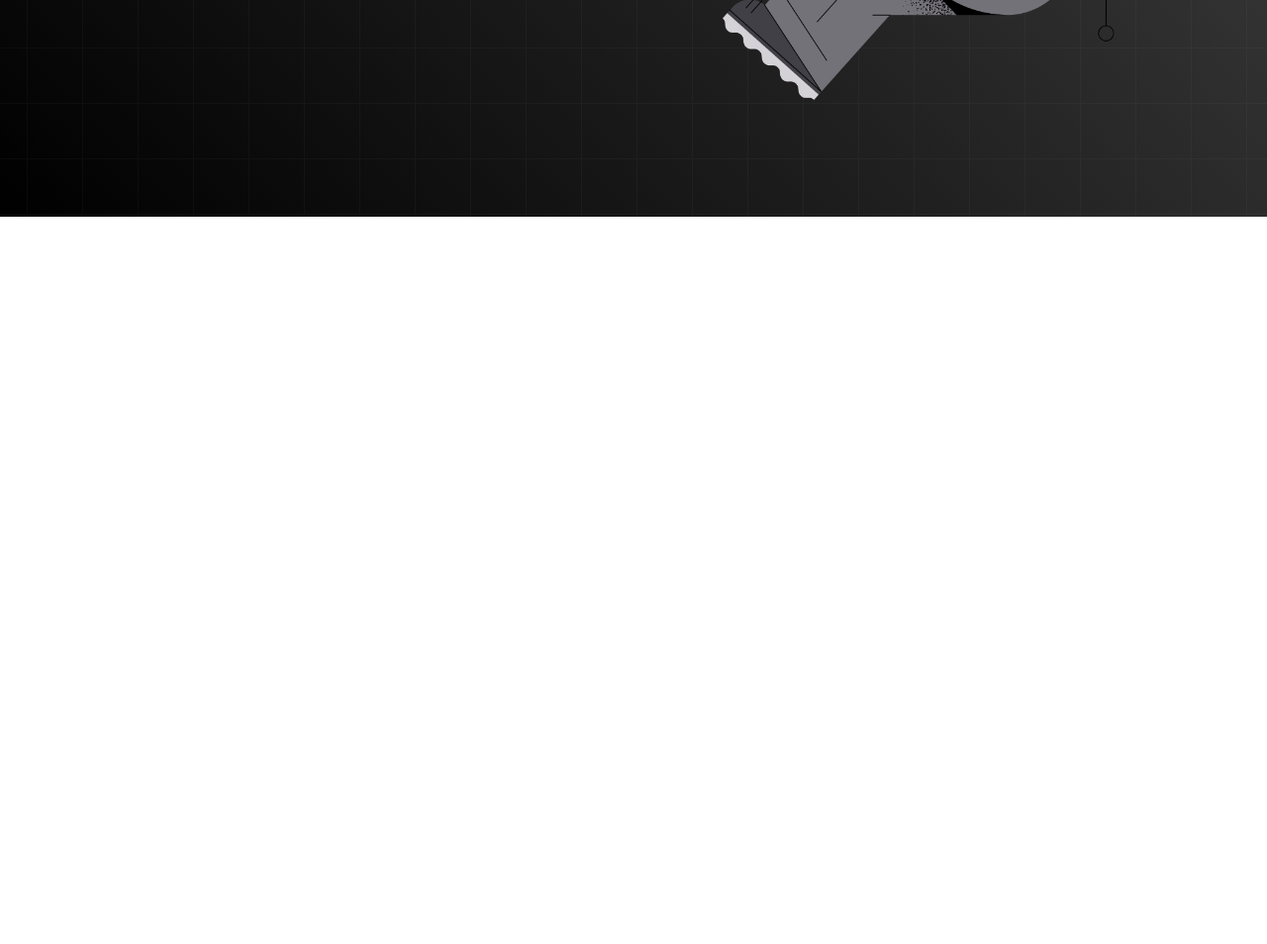
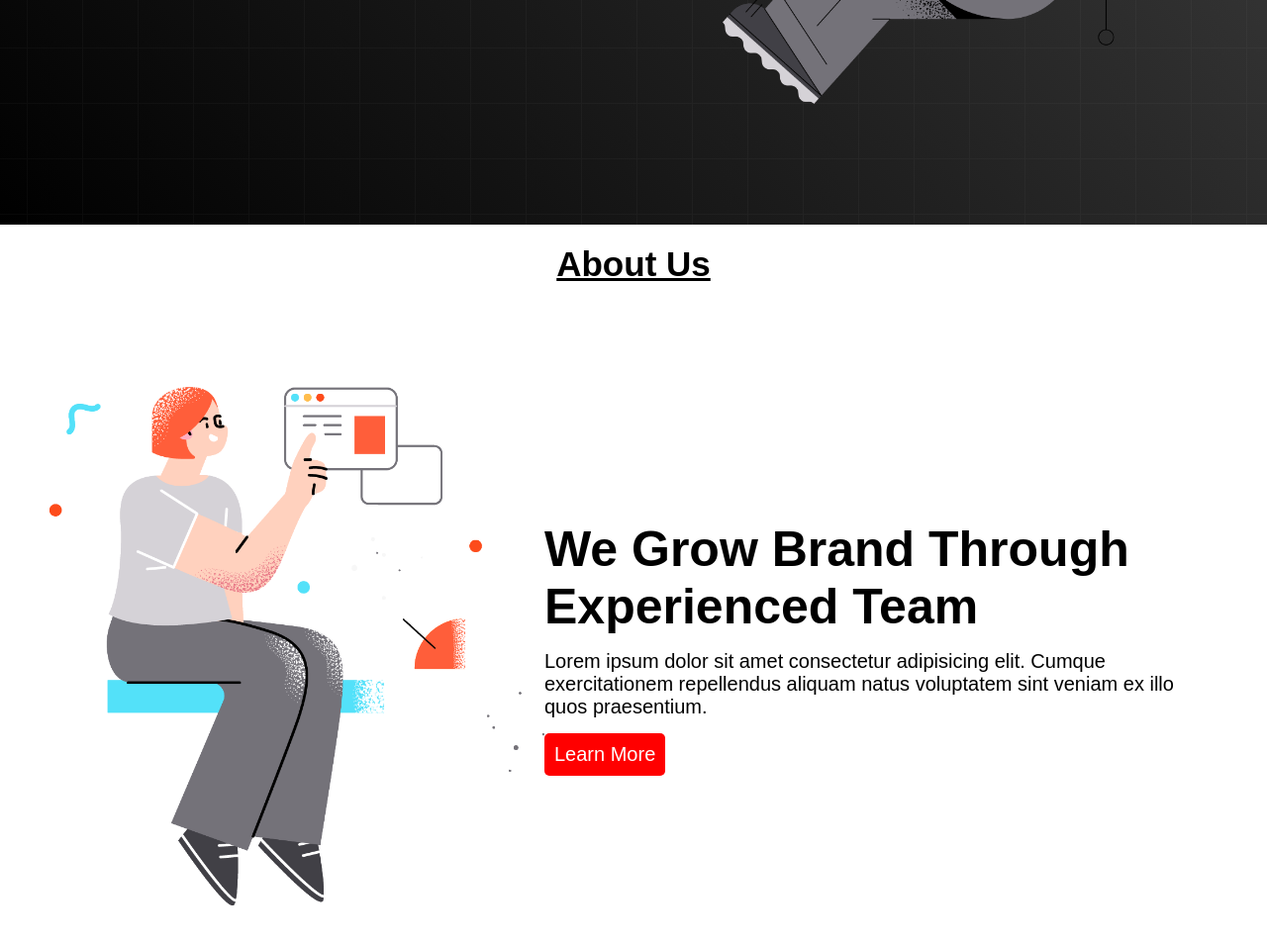
Before and after one commit to bluebird089/digital-products, a plain HTML site: page index.html in a window 1280 px wide. Shown: the part 562-1516 px from the top of the page at 99% size. Before the commit the page ends 800 px from the top, so only its background shows below. Drawn offline with Linux system fonts and the light colour scheme.

Commit message:
added about us section

```diff
--- a/index.html
+++ b/index.html
@@ -25,20 +25,40 @@
             </nav>
             <section class="banner">
                 <div>
-                    <h3 class="page-title">
+                    <h3 class="section-title">
                         Better Design For<br />Your Digital Products
                     </h3>
-                    <p class="page-description">
-                        Lorem ipsum dolor sit amet consectetur aoef kao adipisicing elit.
+                    <p class="section-description">
+                        Lorem ipsum dolor sit amet consectetur aoef kao
+                        adipisicing elit.
                         <br />
                         At molestias dolorem distinctio perferendis eos a quia!
                     </p>
-                    <button class="explore-button">Explore More</button>
+                    <button class="btn">Explore More</button>
                 </div>
-                <img class="banner-image" src="./images/banner.png" alt="" />
+                <img class="small-image" src="./images/banner.png" alt="" />
             </section>
         </header>
-        <main></main>
+        <main>
+            <section>
+                <h3 class="title">About Us</h3>
+                <div class="about-us">
+                    <div>
+                        <img class="small-image" src="./images/about-us.png" alt="" />
+                    </div>
+                    <div class="about-us-text">
+                        <h3 class="section-title">We Grow Brand Through Experienced Team</h3>
+                        <p class="section-description">
+                            Lorem ipsum dolor sit amet consectetur adipisicing
+                            elit. Cumque exercitationem repellendus aliquam
+                            natus voluptatem sint veniam ex illo quos
+                            praesentium.
+                        </p>
+                        <button class="btn">Learn More</button>
+                    </div>
+                </div>
+            </section>
+        </main>
         <footer></footer>
     </body>
 </html>
--- a/styles/index.css
+++ b/styles/index.css
@@ -34,28 +34,28 @@
     display: flex;
     justify-content: space-between;
     align-items: center;
-    height: 86vh;
+    height: 87vh;
     padding: 0px 50px;
     background-image: url("../images/background.png"),
         linear-gradient(45deg, black, rgb(66, 66, 66));
     color: white;
 }
 
-.banner-image {
+.small-image {
     width: 500px;
 }
 
-.page-title {
+.section-title {
     font-size: 50px;
     font-weight: bold;
 }
 
-.page-description {
+.section-description {
     font-size: 20px;
     margin: 15px 0px;
 }
 
-.explore-button {
+.btn {
     font-size: 20px;
     padding: 10px;
     border-radius: 5px;
@@ -65,7 +65,26 @@
     transition: 0.3s;
 }
 
-.explore-button:hover {
+.btn:hover {
     background-color: rgb(192, 0, 0);
     transition: 0.3s;
 }
+
+.about-us{
+    height: 92vh;
+    display: flex;
+    justify-content: space-between;
+    align-items: center;
+    padding: 0px 50px;
+}
+
+.about-us-text{
+    width: 700px;
+}
+
+.title{
+    font-size: 35px;
+    text-align: center;
+    margin-top: 20px;
+    text-decoration: underline;
+}
```
Also changed, not shown: images/about-us.png (added).
